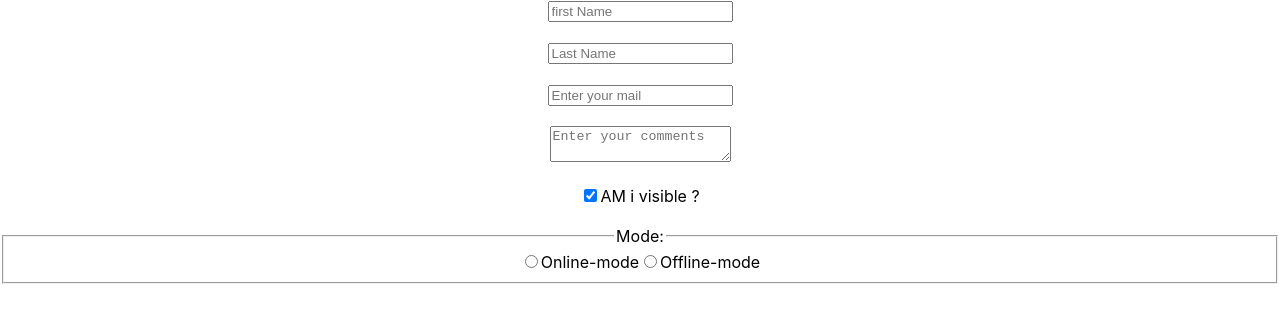
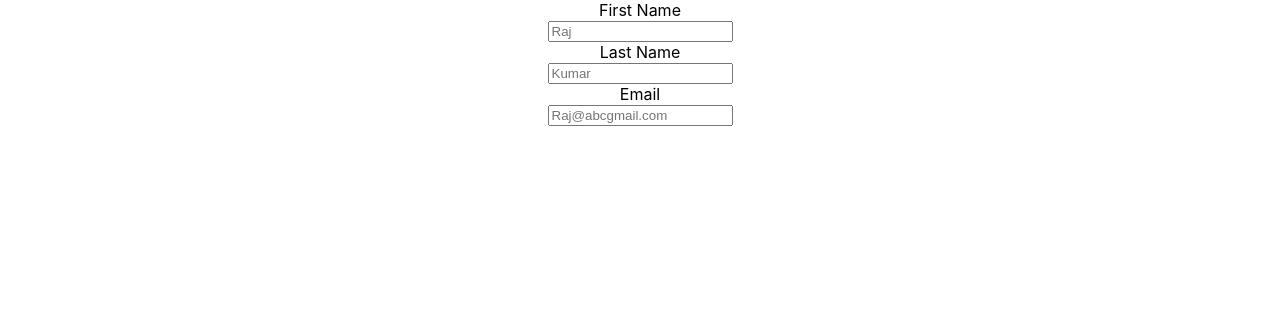
Before and after one commit to RAJA8112008/formapp, a React (Create React App) app: page / in a window 1280 px wide. Shown: the top 322 px of the page. Built offline with nearby package versions, Linux system fonts and the light colour scheme.

Commit message:
commited

```diff
--- a/src/App.js
+++ b/src/App.js
@@ -2,55 +2,49 @@ import logo from './logo.svg';
 import './App.css';
 import { useState } from 'react';
 function App() {
-//   const [Firstname,setFirstname]=useState("");
-// const [Lastname,setLastname]=useState("");
-//   function onfirstHandler(event){
-//     // console.log(event.target.value);
-//     setFirstname(event.target.value);
-//   }
-//   function onLastHandler(event){
-//     // console.log(event.target.value);
-//     setLastname(event.target.value);
-//   }
-const[FormData,setFormData]=useState({First:"",Last:"",email:"",comments:"",isvisible:true,mode:""})
-console.log(FormData);
+  const[FormData,setFormData]=useState({firstName:"",lastName:"",email:""})
   function ChangeHandler(event){
-    const{name,type,checked,value}=event.target
-  setFormData(prevFormData=>{
-    return {
-      ...prevFormData,
-      [name]:type==="checkbox"?checked:value
-    }
-  });
+    const{name,value,type,checked}=event.target;
+    setFormData((prev)=>({...prev,
+      [name]:value
+    }))
   }
   return (
     <div className="App">
      <form>
-   <input type='text' placeholder='first Name' onChange={ChangeHandler} name="First name" value={FormData.firstname}/>
+      <label htmlFor='name'>
+        First Name</label>
         <br/>
+      <input
+      type='text'
+      id='firstame'
+      name='firstame'
+      placeholder='Raj'
+      value={FormData.Name}
+      onChange={ChangeHandler}
+      />
       <br/>
-   <input type='text' placeholder='Last Name'  onChange={ChangeHandler} name="Last name" value={FormData.lastname}/>
+      <label htmlFor='lastname'> Last Name</label>
         <br/>
+      <input
+      type='text'
+      id='lastname'
+      name='lastname'
+      placeholder='Kumar'
+       onChange={ChangeHandler}
+      value={FormData.LastName}
+      />
       <br/>
-   <input  type='email' placeholder='Enter your mail' onChange={ChangeHandler} name='email' value={FormData.email}/>
+      <label htmlFor='name'>Email</label>
         <br/>
-   <br/>
-   <textarea placeholder='Enter your comments' name='comments'value={FormData.comments} onChange={ChangeHandler}/>
-   <br/>
-   <br/>
-  <input type='checkbox' name='isvisible' onChange={ChangeHandler} id='isvisible' checked={FormData.isvisible}/>
-  <label htmlFor='isvisible'>AM i visible ?</label>
-  <br/>
-   <br/>
-   <fieldset>
-    <legend>Mode:</legend>
-      <input type='radio' name='mode' value='online-mode' checked={FormData.value==="online-mode"} id='online-mode' onChange={ChangeHandler}/>
-   <label htmlFor='mode'>Online-mode</label>
-
-   <input type='radio' name='mode' value='offline-mode' checked={FormData.value==="offline-mode"} id='offline-mode' onChange={ChangeHandler}/>
-   <label htmlFor='mode'>Offline-mode</label>
-   </fieldset>
-
+      <input
+      type='email'
+      id='email'
+      name='email'
+      placeholder='Raj@abcgmail.com'
+       onChange={ChangeHandler}
+      value={FormData.email}
+      />
      </form>
 
     </div>
```
Lines whose indentation alone changed are shown as unchanged.
